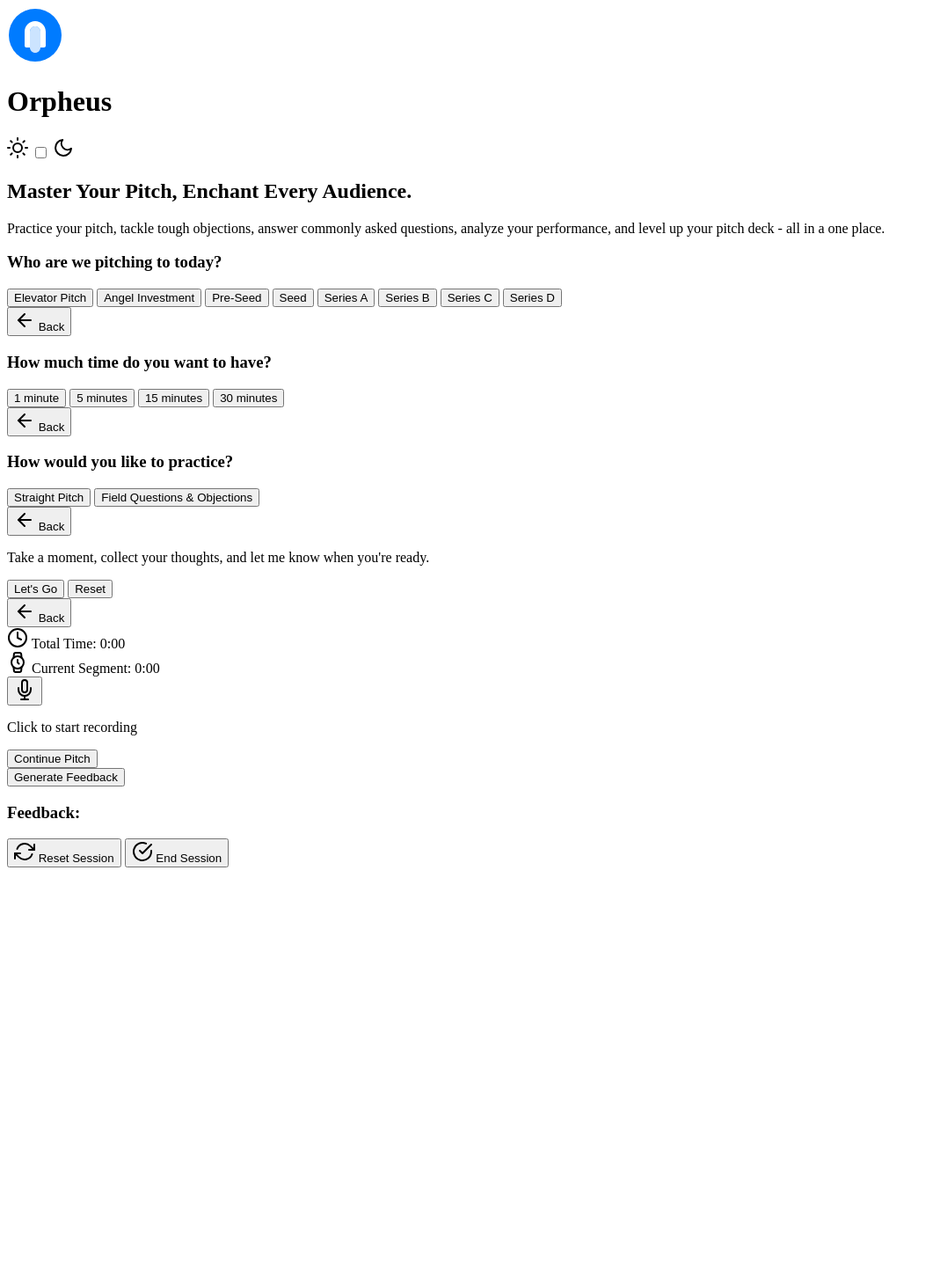
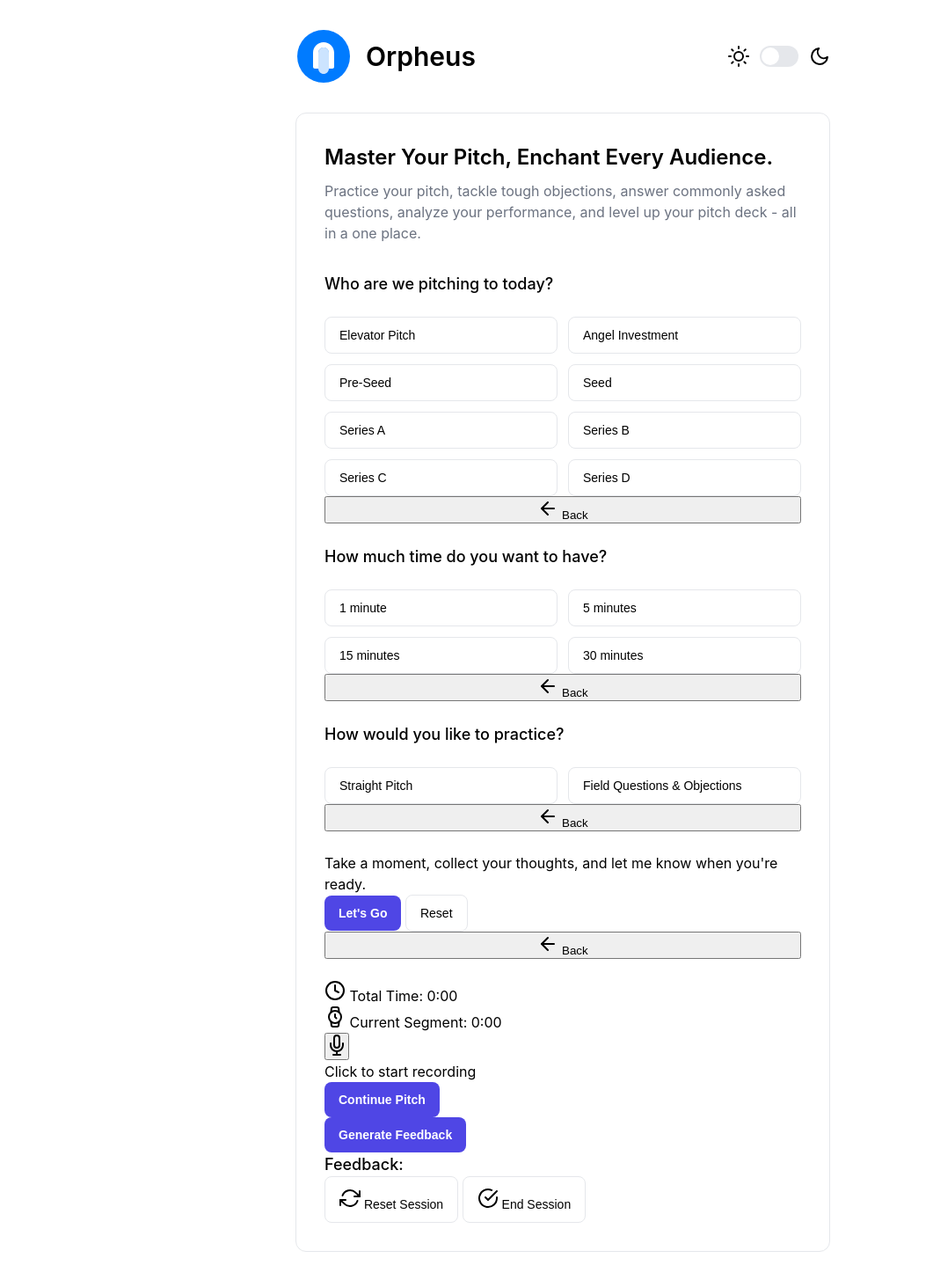
Before and after one commit to RobLingham/orpheus, a Flask app: page / in a window 1280 px wide. Shown: the whole page at 88% size, without its empty margins (0-1061 px from the left). Before the commit the page ends 986 px from the top, so only its background shows below. Run offline with Flask 3, Linux system fonts and the light colour scheme; some libraries are stand-ins or nearby versions.

Commit message:
Agent query: Please verify if: 1. The rainbow shimmer effect works on buttons, 2. Question generation works without errors in Q&A mode, 3. AI feedback generation works correctly

```diff
--- a/app.py
+++ b/app.py
@@ -47,20 +47,20 @@
         return ["Unable to generate AI feedback at this time. Please try again later."]
 
 def generate_question_or_objection(transcript: str, stage: str) -> dict:
-    prompt = f"""Based on this {stage} pitch transcript, generate a relevant investor question or objection:
-    Transcript: {transcript}
-
-    Generate a challenging but constructive question that an investor might ask.
-    Format as JSON with 'type' (either 'question' or 'objection') and 'content' fields.
-    Make it specific to the pitch content."""
-
     try:
         response = openai_client.chat.completions.create(
             model="gpt-4",
-            messages=[{"role": "user", "content": prompt}],
-            response_format={"type": "json_object"}
+            messages=[{
+                "role": "user",
+                "content": f"Based on this {stage} pitch transcript, generate a relevant investor question or objection: {transcript}"
+            }]
         )
-        return response.choices[0].message.content
+        content = response.choices[0].message.content
+        # Parse the response into expected format
+        return {
+            "type": "question",
+            "content": content
+        }
     except Exception as e:
         print(f"Error generating question: {str(e)}")
         return {"type": "question", "content": "Could you elaborate more on your business model?"}
--- a/static/css/styles.css
+++ b/static/css/styles.css
@@ -1,5 +1,210 @@
-[Previous CSS content with the following classes removed:
-- .breadcrumb-nav
-- .breadcrumb-item
-- .breadcrumb-item:hover
-- .breadcrumb-separator]
+:root {
+    --background: #ffffff;
+    --foreground: #000000;
+    --primary: #4F46E5;
+    --primary-hover: #4338CA;
+    --border: #E5E7EB;
+    --card-bg: #ffffff;
+    --hover: #F3F4F6;
+    --text-muted: #6B7280;
+    --destructive: #DC2626;
+    --destructive-hover: #B91C1C;
+    --success: #10B981;
+    --success-hover: #059669;
+    --font-family: -apple-system, BlinkMacSystemFont, "Segoe UI", Roboto, "Helvetica Neue", Arial, sans-serif;
+}
+
+[data-theme="dark"] {
+    --background: #111827;
+    --foreground: #ffffff;
+    --primary: #6366F1;
+    --primary-hover: #4F46E5;
+    --border: #374151;
+    --card-bg: #1F2937;
+    --hover: #374151;
+    --text-muted: #9CA3AF;
+    --destructive: #EF4444;
+    --destructive-hover: #DC2626;
+    --success: #34D399;
+    --success-hover: #10B981;
+}
+
+@keyframes rainbow-shimmer {
+    0% { background-position: 0% 50%; }
+    50% { background-position: 100% 50%; }
+    100% { background-position: 0% 50%; }
+}
+
+* {
+    margin: 0;
+    padding: 0;
+    box-sizing: border-box;
+}
+
+body {
+    background-color: var(--background);
+    color: var(--foreground);
+    font-family: var(--font-family);
+    line-height: 1.5;
+    transition: background-color 0.3s ease;
+}
+
+.container {
+    max-width: 640px;
+    margin: 0 auto;
+    padding: 2rem 1rem;
+}
+
+header {
+    display: flex;
+    justify-content: space-between;
+    align-items: center;
+    margin-bottom: 2rem;
+}
+
+.main-card {
+    background-color: var(--card-bg);
+    border: 1px solid var(--border);
+    border-radius: 0.75rem;
+    padding: 2rem;
+}
+
+.card-header {
+    margin-bottom: 2rem;
+}
+
+.card-header h2 {
+    font-size: 1.5rem;
+    font-weight: 600;
+    margin-bottom: 0.5rem;
+}
+
+.subtitle {
+    color: var(--text-muted);
+    font-size: 1rem;
+}
+
+.logo-container {
+    display: flex;
+    align-items: center;
+    gap: 1rem;
+}
+
+.logo-container h1 {
+    font-size: 1.875rem;
+    font-weight: 600;
+}
+
+.theme-toggle {
+    display: flex;
+    align-items: center;
+    gap: 0.75rem;
+}
+
+.switch {
+    position: relative;
+    display: inline-block;
+    width: 44px;
+    height: 24px;
+}
+
+.switch input {
+    opacity: 0;
+    width: 0;
+    height: 0;
+}
+
+.slider {
+    position: absolute;
+    cursor: pointer;
+    top: 0;
+    left: 0;
+    right: 0;
+    bottom: 0;
+    background-color: var(--border);
+    transition: .4s;
+    border-radius: 24px;
+}
+
+.slider:before {
+    position: absolute;
+    content: "";
+    height: 20px;
+    width: 20px;
+    left: 2px;
+    bottom: 2px;
+    background-color: white;
+    transition: .4s;
+    border-radius: 50%;
+}
+
+input:checked + .slider {
+    background-color: var(--primary);
+}
+
+input:checked + .slider:before {
+    transform: translateX(20px);
+}
+
+.step-container {
+    display: flex;
+    flex-direction: column;
+    gap: 1.5rem;
+}
+
+.step-container h3 {
+    font-size: 1.125rem;
+    font-weight: 500;
+}
+
+.grid-buttons {
+    display: grid;
+    grid-template-columns: repeat(2, 1fr);
+    gap: 0.75rem;
+}
+
+.btn {
+    padding: 0.75rem 1rem;
+    border: 1px solid var(--border);
+    border-radius: 0.5rem;
+    background-color: transparent;
+    color: var(--foreground);
+    font-size: 0.875rem;
+    font-weight: 500;
+    cursor: pointer;
+    transition: all 0.2s ease;
+    text-align: left;
+}
+
+.btn:hover {
+    background-color: var(--hover);
+    border-color: var(--primary);
+    color: transparent;
+    background-image: linear-gradient(45deg, #ff0000, #ff7f00, #ffff00, #00ff00, #0000ff, #8b00ff);
+    background-size: 200% 200%;
+    animation: rainbow-shimmer 3s ease infinite;
+    -webkit-background-clip: text;
+    background-clip: text;
+}
+
+.primary-btn:hover {
+    background-color: var(--primary-hover);
+    color: white !important;
+    background-image: none;
+    -webkit-background-clip: initial;
+    background-clip: initial;
+}
+
+.btn.active {
+    background-color: var(--primary);
+    border-color: var(--primary);
+    color: white;
+}
+
+.primary-btn {
+    background-color: var(--primary);
+    color: white;
+    border: none;
+    text-align: center;
+    font-weight: 600;
+}
```
Also changed, not shown: static/js/main.js (+42 -3 lines).
